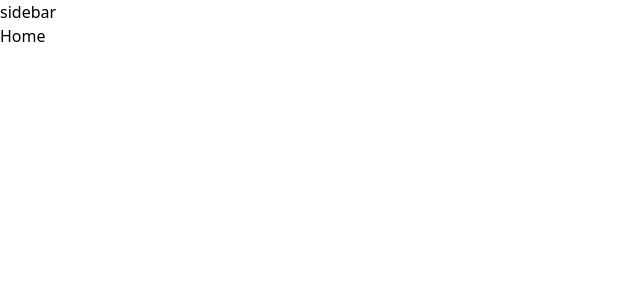
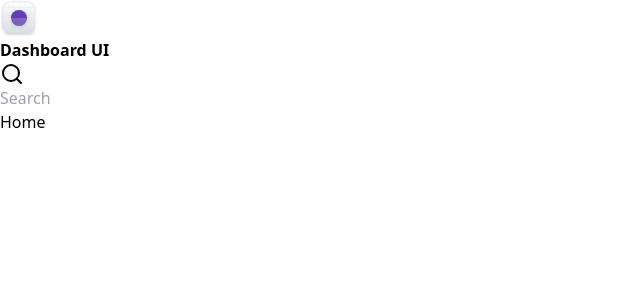
Before and after one commit to Victtor-777/Dashboard-Tailwind, a Next.js app: page / in a window 1280 px wide. Shown: the top 300 px of the page, without its empty margins (0-640 px from the left). Built offline with nearby package versions, Linux system fonts and the light colour scheme.

Commit message:
Add Sidebar component with search functionality and update dependencies

```diff
--- a/package.json
+++ b/package.json
@@ -9,6 +9,7 @@
     "lint": "next lint"
   },
   "dependencies": {
+    "lucide-react": "^0.456.0",
     "next": "15.0.3",
     "react": "19.0.0-rc-66855b96-20241106",
     "react-dom": "19.0.0-rc-66855b96-20241106"
--- a/src/app/layout.tsx
+++ b/src/app/layout.tsx
@@ -1,6 +1,7 @@
 import type { Metadata } from "next";
 import localFont from "next/font/local";
 import "./globals.css";
+import { Sidebar } from "@/components/Sidebar";
 
 const geistSans = localFont({
   src: "./fonts/GeistVF.woff",
@@ -29,8 +30,10 @@
         className={`${geistSans.variable} ${geistMono.variable} antialiased`}
       >
         <div className="min-h-screen grid grid-cols-app">
-          <aside className="border-r border-zinc-200 px-5 py-8">sidebar</aside>
-          <main className="px-4 pb-12 pt-8">{children}</main>
+          <main className="px-4 pb-12 pt-8">
+            <Sidebar />
+            {children}
+          </main>
         </div>
       </body>
     </html>
--- /dev/null
+++ b/src/components/Sidebar/index.tsx
@@ -0,0 +1,19 @@
+import { Search } from "lucide-react";
+import { Logo } from "./logo";
+
+export function Sidebar() {
+  return (
+    <aside className="border-r border-zinc-200 px-5 py-8 space-y-6">
+      <Logo />
+
+      <div className="flex w-full items-center gap-2 rounded-lg border border-zinc-300 px-3 py-2 shadow-sm">
+        <Search className="w-5 h-5 text-zinc-500" />
+        <input
+          type="text"
+          className="flex-1 border-0 bg-transparent p-0 text-zinc-900 placeholder-zinc-600"
+          placeholder="Search"
+        />
+      </div>
+    </aside>
+  );
+}
--- /dev/null
+++ b/src/components/Sidebar/logo.tsx
@@ -0,0 +1,209 @@
+export function Logo() {
+  return (
+    <strong className="flex items-center gap-2 text-xl font-semibold text-zinc-900">
+      <svg
+        width={38}
+        height={38}
+        viewBox="0 0 38 38"
+        fill="none"
+        xmlns="http://www.w3.org/2000/svg"
+      >
+        <g filter="url(#filter0_dd_26001_307)">
+          <g clipPath="url(#clip0_26001_307)">
+            <rect x={3} y={2} width={32} height={32} rx={8} fill="#fff" />
+            <rect
+              x={3}
+              y={2}
+              width={32}
+              height={32}
+              rx={8}
+              fill="url(#paint0_linear_26001_307)"
+            />
+            <path
+              fillRule="evenodd"
+              clipRule="evenodd"
+              d="M19 4.039c-7.71 0-13.961 6.25-13.961 13.961 0 7.71 6.25 13.961 13.961 13.961 7.71 0 13.961-6.25 13.961-13.961 0-7.71-6.25-13.961-13.961-13.961zM4.961 18c0-7.753 6.286-14.039 14.039-14.039S33.039 10.247 33.039 18 26.753 32.039 19 32.039 4.961 25.753 4.961 18z"
+              fill="#D0D5DD"
+            />
+            <path
+              fillRule="evenodd"
+              clipRule="evenodd"
+              d="M19 14.078a3.922 3.922 0 100 7.845 3.922 3.922 0 000-7.845zM15 18a4 4 0 118 0 4 4 0 01-8 0z"
+              fill="#D0D5DD"
+            />
+            <path
+              fillRule="evenodd"
+              clipRule="evenodd"
+              d="M19 15.32a2.68 2.68 0 100 5.36 2.68 2.68 0 000-5.36zM16.243 18a2.757 2.757 0 115.514 0 2.757 2.757 0 01-5.514 0z"
+              fill="#D0D5DD"
+            />
+            <path d="M18.961 2h.078v32h-.078V2z" fill="#D0D5DD" />
+            <path d="M35 17.96v.079H3v-.078h32z" fill="#D0D5DD" />
+            <path
+              d="M29.602 2h.078v32h-.078V2zM13.64 2h.078v32h-.077V2zM24.282 2h.077v32h-.077V2zM8.32 2h.078v32H8.32V2z"
+              fill="#D0D5DD"
+            />
+            <path
+              d="M35 28.602v.077H3v-.077h32zM35 12.64v.078H3v-.077h32zM35 23.281v.078H3v-.078h32zM35 7.32v.078H3V7.32h32z"
+              fill="#D0D5DD"
+            />
+            <g filter="url(#filter1_dd_26001_307)">
+              <circle
+                cx={19}
+                cy={18}
+                r={8}
+                fill="url(#paint1_linear_26001_307)"
+              />
+            </g>
+            <g filter="url(#filter2_b_26001_307)">
+              <path
+                d="M3 18h32v3.2c0 4.48 0 6.72-.872 8.432a8 8 0 01-3.496 3.496C28.92 34 26.68 34 22.2 34h-6.4c-4.48 0-6.72 0-8.432-.872a8 8 0 01-3.496-3.496C3 27.92 3 25.68 3 21.2V18z"
+                fill="#fff"
+                fillOpacity={0.2}
+              />
+            </g>
+          </g>
+          <rect
+            x={3.15}
+            y={2.15}
+            width={31.7}
+            height={31.7}
+            rx={7.85}
+            stroke="#D0D5DD"
+            strokeWidth={0.3}
+          />
+        </g>
+        <defs>
+          <filter
+            id="filter0_dd_26001_307"
+            x={0}
+            y={0}
+            width={38}
+            height={38}
+            filterUnits="userSpaceOnUse"
+            colorInterpolationFilters="sRGB"
+          >
+            <feFlood floodOpacity={0} result="BackgroundImageFix" />
+            <feColorMatrix
+              in="SourceAlpha"
+              values="0 0 0 0 0 0 0 0 0 0 0 0 0 0 0 0 0 0 127 0"
+              result="hardAlpha"
+            />
+            <feOffset dy={1} />
+            <feGaussianBlur stdDeviation={1} />
+            <feColorMatrix values="0 0 0 0 0.0627451 0 0 0 0 0.0941176 0 0 0 0 0.156863 0 0 0 0.06 0" />
+            <feBlend
+              in2="BackgroundImageFix"
+              result="effect1_dropShadow_26001_307"
+            />
+            <feColorMatrix
+              in="SourceAlpha"
+              values="0 0 0 0 0 0 0 0 0 0 0 0 0 0 0 0 0 0 127 0"
+              result="hardAlpha"
+            />
+            <feOffset dy={1} />
+            <feGaussianBlur stdDeviation={1.5} />
+            <feColorMatrix values="0 0 0 0 0.0627451 0 0 0 0 0.0941176 0 0 0 0 0.156863 0 0 0 0.1 0" />
+            <feBlend
+              in2="effect1_dropShadow_26001_307"
+              result="effect2_dropShadow_26001_307"
+            />
+            <feBlend
+              in="SourceGraphic"
+              in2="effect2_dropShadow_26001_307"
+              result="shape"
+            />
+          </filter>
+          <filter
+            id="filter1_dd_26001_307"
+            x={8}
+            y={8}
+            width={22}
+            height={22}
+            filterUnits="userSpaceOnUse"
+            colorInterpolationFilters="sRGB"
+          >
+            <feFlood floodOpacity={0} result="BackgroundImageFix" />
+            <feColorMatrix
+              in="SourceAlpha"
+              values="0 0 0 0 0 0 0 0 0 0 0 0 0 0 0 0 0 0 127 0"
+              result="hardAlpha"
+            />
+            <feOffset dy={1} />
+            <feGaussianBlur stdDeviation={1} />
+            <feColorMatrix values="0 0 0 0 0.0627451 0 0 0 0 0.0941176 0 0 0 0 0.156863 0 0 0 0.06 0" />
+            <feBlend
+              in2="BackgroundImageFix"
+              result="effect1_dropShadow_26001_307"
+            />
+            <feColorMatrix
+              in="SourceAlpha"
+              values="0 0 0 0 0 0 0 0 0 0 0 0 0 0 0 0 0 0 127 0"
+              result="hardAlpha"
+            />
+            <feOffset dy={1} />
+            <feGaussianBlur stdDeviation={1.5} />
+            <feColorMatrix values="0 0 0 0 0.0627451 0 0 0 0 0.0941176 0 0 0 0 0.156863 0 0 0 0.1 0" />
+            <feBlend
+              in2="effect1_dropShadow_26001_307"
+              result="effect2_dropShadow_26001_307"
+            />
+            <feBlend
+              in="SourceGraphic"
+              in2="effect2_dropShadow_26001_307"
+              result="shape"
+            />
+          </filter>
+          <filter
+            id="filter2_b_26001_307"
+            x={-2}
+            y={13}
+            width={42}
+            height={26}
+            filterUnits="userSpaceOnUse"
+            colorInterpolationFilters="sRGB"
+          >
+            <feFlood floodOpacity={0} result="BackgroundImageFix" />
+            <feGaussianBlur in="BackgroundImageFix" stdDeviation={2.5} />
+            <feComposite
+              in2="SourceAlpha"
+              operator="in"
+              result="effect1_backgroundBlur_26001_307"
+            />
+            <feBlend
+              in="SourceGraphic"
+              in2="effect1_backgroundBlur_26001_307"
+              result="shape"
+            />
+          </filter>
+          <linearGradient
+            id="paint0_linear_26001_307"
+            x1={19}
+            y1={2}
+            x2={19}
+            y2={34}
+            gradientUnits="userSpaceOnUse"
+          >
+            <stop stopColor="#fff" />
+            <stop offset={1} stopColor="#D0D5DD" />
+          </linearGradient>
+          <linearGradient
+            id="paint1_linear_26001_307"
+            x1={15}
+            y1={26}
+            x2={23}
+            y2={10}
+            gradientUnits="userSpaceOnUse"
+          >
+            <stop stopColor="#53389E" />
+            <stop offset={1} stopColor="#6941C6" />
+          </linearGradient>
+          <clipPath id="clip0_26001_307">
+            <rect x={3} y={2} width={32} height={32} rx={8} fill="#fff" />
+          </clipPath>
+        </defs>
+      </svg>
+      <span className="">Dashboard UI</span>
+    </strong>
+  );
+}
```
Also changed, not shown: 1 other file (tests, documents, lock files or other folders).
